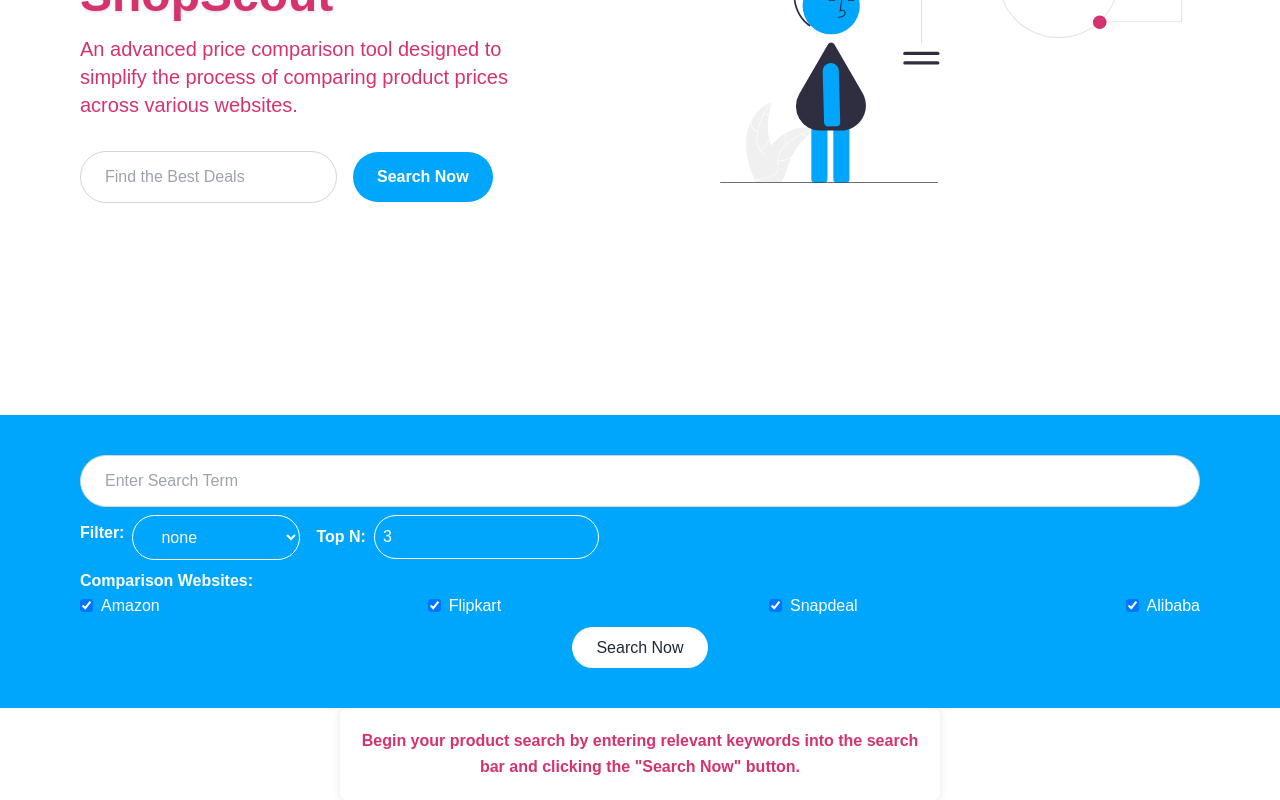
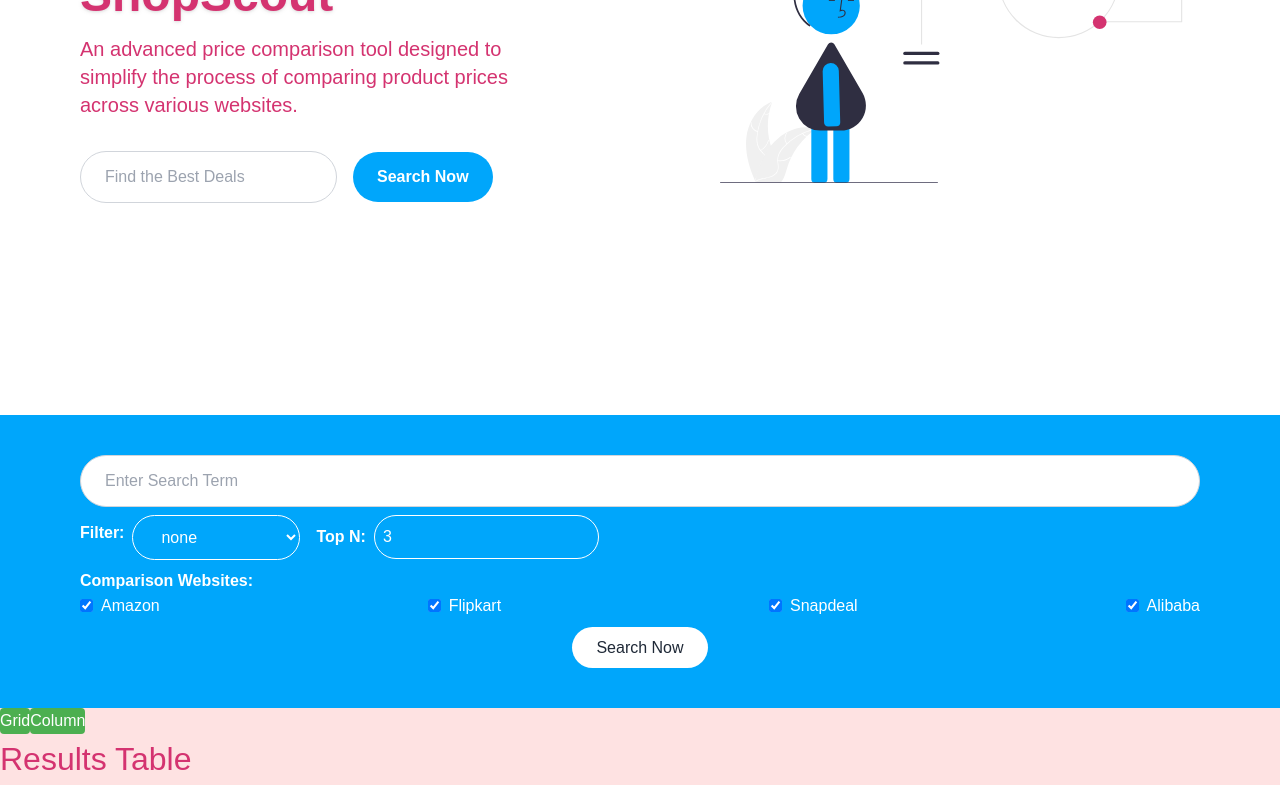
Before and after one commit to salma2vec/Shop_Scout, a React (Create React App) app in the folder client/: page / in a window 1280 px wide. Shown: the part 475-1275 px from the top of the page. Built offline with nearby package versions, Linux system fonts and the light colour scheme.

Commit message:
bring changes home

```diff
--- /dev/null
+++ b/client/src/assets/icons/LoadingIcon.js
@@ -0,0 +1,31 @@
+import React from "react";
+
+const LoadingIcon = () => {
+  return (
+    <svg
+      xmlns="http://www.w3.org/2000/svg"
+      // style="margin: auto; background: rgb(255, 255, 255); display: block; shape-rendering: auto;"
+      width="200px" height="200px" viewBox="0 0 100 100"
+      preserveAspectRatio="xMidYMid"
+    >
+      <circle cx="84" cy="50" r="10" fill="#000000">
+          <animate attributeName="r" repeatCount="indefinite" dur="0.25s" calcMode="spline" keyTimes="0;1" values="10;0" keySplines="0 0.5 0.5 1" begin="0s"></animate>
+          <animate attributeName="fill" repeatCount="indefinite" dur="1s" calcMode="discrete" keyTimes="0;0.25;0.5;0.75;1" values="#000000;#333333;#000000;#333333;#000000" begin="0s"></animate>
+      </circle><circle cx="16" cy="50" r="10" fill="#000000">
+        <animate attributeName="r" repeatCount="indefinite" dur="1s" calcMode="spline" keyTimes="0;0.25;0.5;0.75;1" values="0;0;10;10;10" keySplines="0 0.5 0.5 1;0 0.5 0.5 1;0 0.5 0.5 1;0 0.5 0.5 1" begin="0s"></animate>
+        <animate attributeName="cx" repeatCount="indefinite" dur="1s" calcMode="spline" keyTimes="0;0.25;0.5;0.75;1" values="16;16;16;50;84" keySplines="0 0.5 0.5 1;0 0.5 0.5 1;0 0.5 0.5 1;0 0.5 0.5 1" begin="0s"></animate>
+      </circle><circle cx="50" cy="50" r="10" fill="#333333">
+        <animate attributeName="r" repeatCount="indefinite" dur="1s" calcMode="spline" keyTimes="0;0.25;0.5;0.75;1" values="0;0;10;10;10" keySplines="0 0.5 0.5 1;0 0.5 0.5 1;0 0.5 0.5 1;0 0.5 0.5 1" begin="-0.25s"></animate>
+        <animate attributeName="cx" repeatCount="indefinite" dur="1s" calcMode="spline" keyTimes="0;0.25;0.5;0.75;1" values="16;16;16;50;84" keySplines="0 0.5 0.5 1;0 0.5 0.5 1;0 0.5 0.5 1;0 0.5 0.5 1" begin="-0.25s"></animate>
+      </circle><circle cx="84" cy="50" r="10" fill="#000000">
+        <animate attributeName="r" repeatCount="indefinite" dur="1s" calcMode="spline" keyTimes="0;0.25;0.5;0.75;1" values="0;0;10;10;10" keySplines="0 0.5 0.5 1;0 0.5 0.5 1;0 0.5 0.5 1;0 0.5 0.5 1" begin="-0.5s"></animate>
+        <animate attributeName="cx" repeatCount="indefinite" dur="1s" calcMode="spline" keyTimes="0;0.25;0.5;0.75;1" values="16;16;16;50;84" keySplines="0 0.5 0.5 1;0 0.5 0.5 1;0 0.5 0.5 1;0 0.5 0.5 1" begin="-0.5s"></animate>
+      </circle><circle cx="16" cy="50" r="10" fill="#333333">
+        <animate attributeName="r" repeatCount="indefinite" dur="1s" calcMode="spline" keyTimes="0;0.25;0.5;0.75;1" values="0;0;10;10;10" keySplines="0 0.5 0.5 1;0 0.5 0.5 1;0 0.5 0.5 1;0 0.5 0.5 1" begin="-0.75s"></animate>
+        <animate attributeName="cx" repeatCount="indefinite" dur="1s" calcMode="spline" keyTimes="0;0.25;0.5;0.75;1" values="16;16;16;50;84" keySplines="0 0.5 0.5 1;0 0.5 0.5 1;0 0.5 0.5 1;0 0.5 0.5 1" begin="-0.75s"></animate>
+      </circle>
+    </svg>
+  );
+}
+
+export default LoadingIcon;
--- a/client/src/components/ProductResults.js
+++ b/client/src/components/ProductResults.js
@@ -1,53 +1,23 @@
-import React from "react";
+import React, { useState } from "react";
+import PropTypes from "prop-types";
+import ResultsTable from "./ResultsTable";
+
+import LoadingIcon from "../assets/icons/LoadingIcon";
 import notFoundIcon from "../assets/icons/svg/not-found.svg";
-import loadingIcon from "../assets/icons/svg/loading.svg";
 import ProductCard from "./ProductCard";
 
 const ProductResults = ({ products, showResults, isSearching }) => {
   return (
-    <div style={styles.container}>
-      {!!showResults ? (
-        <h2 style={styles.heading}>Product Comparison Results</h2>
-      ) : (
-        <></>
-      )}
-      {!!isSearching ? (
-        <div style={styles.helperContainer}>
-          <p style={styles.paragraph}>
-            Be patient while we look for the products that fit your criteria!
-          </p>
-          <img src={loadingIcon} alt="Loading" width={64} />
-        </div>
-      ) : !!showResults ? (
-        products.length > 0 ? (
-          <div>
-            <ul style={styles.list}>
-              {products.map((product, index) => (
-                <li key={index} style={styles.listItem}>
-                  <ProductCard product={product} />
-                </li>
-              ))}
-            </ul>
-          </div>
-        ) : (
-          <div style={styles.helperContainer}>
-            <img src={notFoundIcon} alt="" width={96} />
-            <p style={styles.paragraph}>
-              No matches were found according to your search criteria.
-            </p>
-            <p style={styles.paragraph}>
-              Try different keywords or look for trending categories.
-            </p>
-          </div>
-        )
-      ) : (
-        <div style={styles.centeredContainer}>
-          <p style={{ fontWeight: "bold" }}>
-            Begin your product search by entering relevant keywords into the
-            search bar and clicking the "Search Now" button.
-          </p>
-        </div>
-      )}
+    <div className="bg-red-100">
+      {/* TOOLBAR */}
+      <div>
+        <button>Grid</button>
+        <button>Column</button>
+      </div>
+      {/* END TOOLBAR */}
+      {
+        isSearching ? <LoadingIcon /> : <ResultsTable results={products} />
+      }
     </div>
   );
 };
@@ -89,4 +59,53 @@ const styles = {
   },
 };
 
+ProductResults.propTypes = {
+  products: PropTypes.array,
+  showResults: PropTypes.bool,
+  isSearching: PropTypes.bool,
+};
+
 export default ProductResults;
+
+ //     {!!showResults ? (
+  //       <h2 style={styles.heading}>Product Comparison Results</h2>
+  //     ) : (
+  //       <></>
+  //     )}
+  //     {!!isSearching ? (
+  //       <div style={styles.helperContainer}>
+  //         <p style={styles.paragraph}>
+  //           Be patient while we look for the products that fit your criteria!
+  //         </p>
+  //         <img src={loadingIcon} alt="Loading" width={64} />
+  //       </div>
+  //     ) : !!showResults ? (
+  //       products.length > 0 ? (
+  //         <div>
+  //           <ul style={styles.list}>
+  //             {products.map((product, index) => (
+  //               <li key={index} style={styles.listItem}>
+  //                 <ProductCard product={product} />
+  //               </li>
+  //             ))}
+  //           </ul>
+  //         </div>
+  //       ) : (
+  //         <div style={styles.helperContainer}>
+  //           <img src={notFoundIcon} alt="" width={96} />
+  //           <p style={styles.paragraph}>
+  //             No matches were found according to your search criteria.
+  //           </p>
+  //           <p style={styles.paragraph}>
+  //             Try different keywords or look for trending categories.
+  //           </p>
+  //         </div>
+  //       )
+  //     ) : (
+  //       <div style={styles.centeredContainer}>
+  //         <p style={{ fontWeight: "bold" }}>
+  //           Begin your product search by entering relevant keywords into the
+  //           search bar and clicking the "Search Now" button.
+  //         </p>
+  //       </div>
+  //     )}
--- /dev/null
+++ b/client/src/components/ResultsTable.js
@@ -0,0 +1,16 @@
+import React from "react";
+import PropTypes from "prop-types";
+
+const ResultsTable = ({ results }) => {
+  return (
+    <div>
+      <h1>Results Table</h1>
+    </div>
+  );
+}
+
+ResultsTable.propTypes = {
+  results: PropTypes.array,
+};
+
+export default ResultsTable;
```
